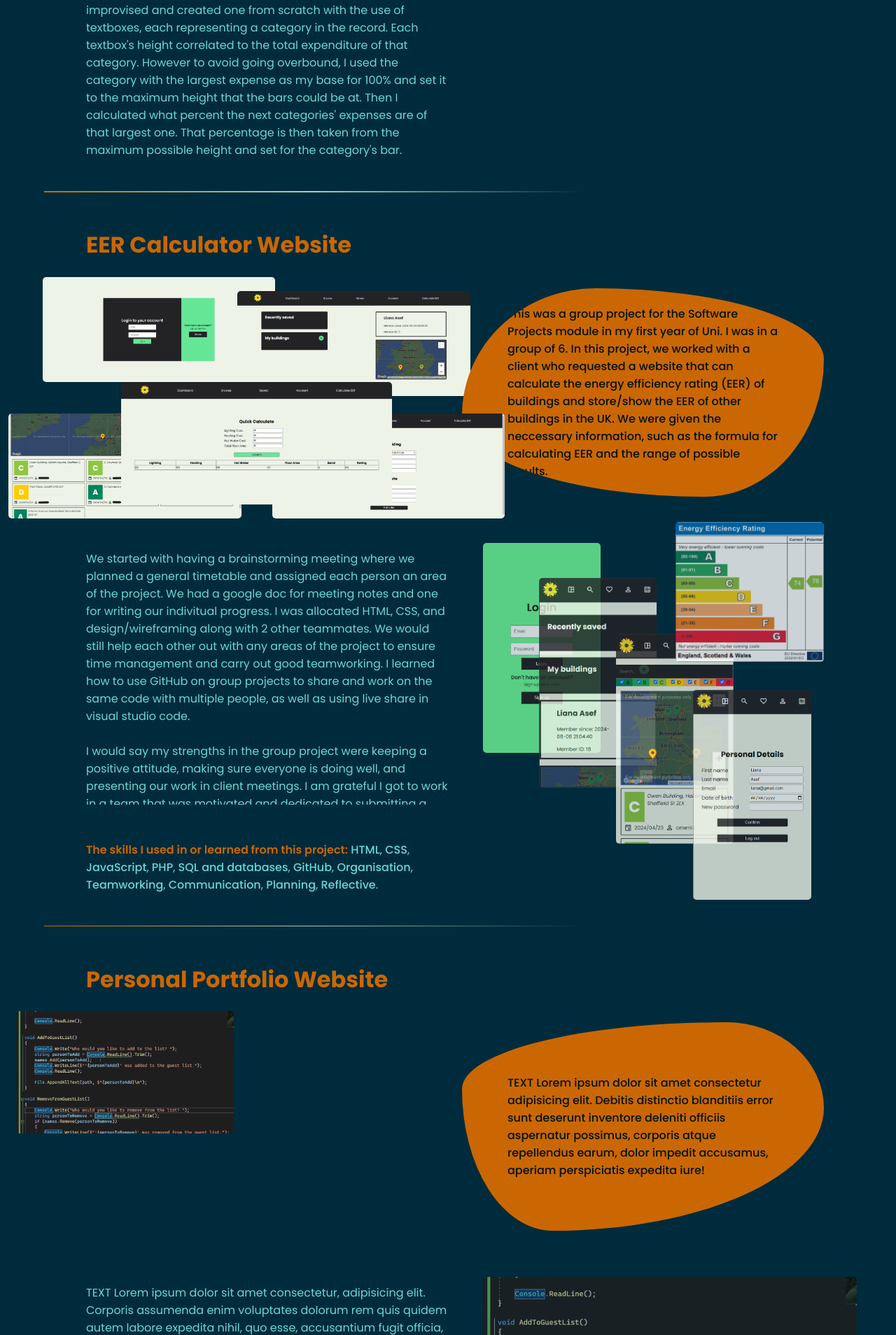
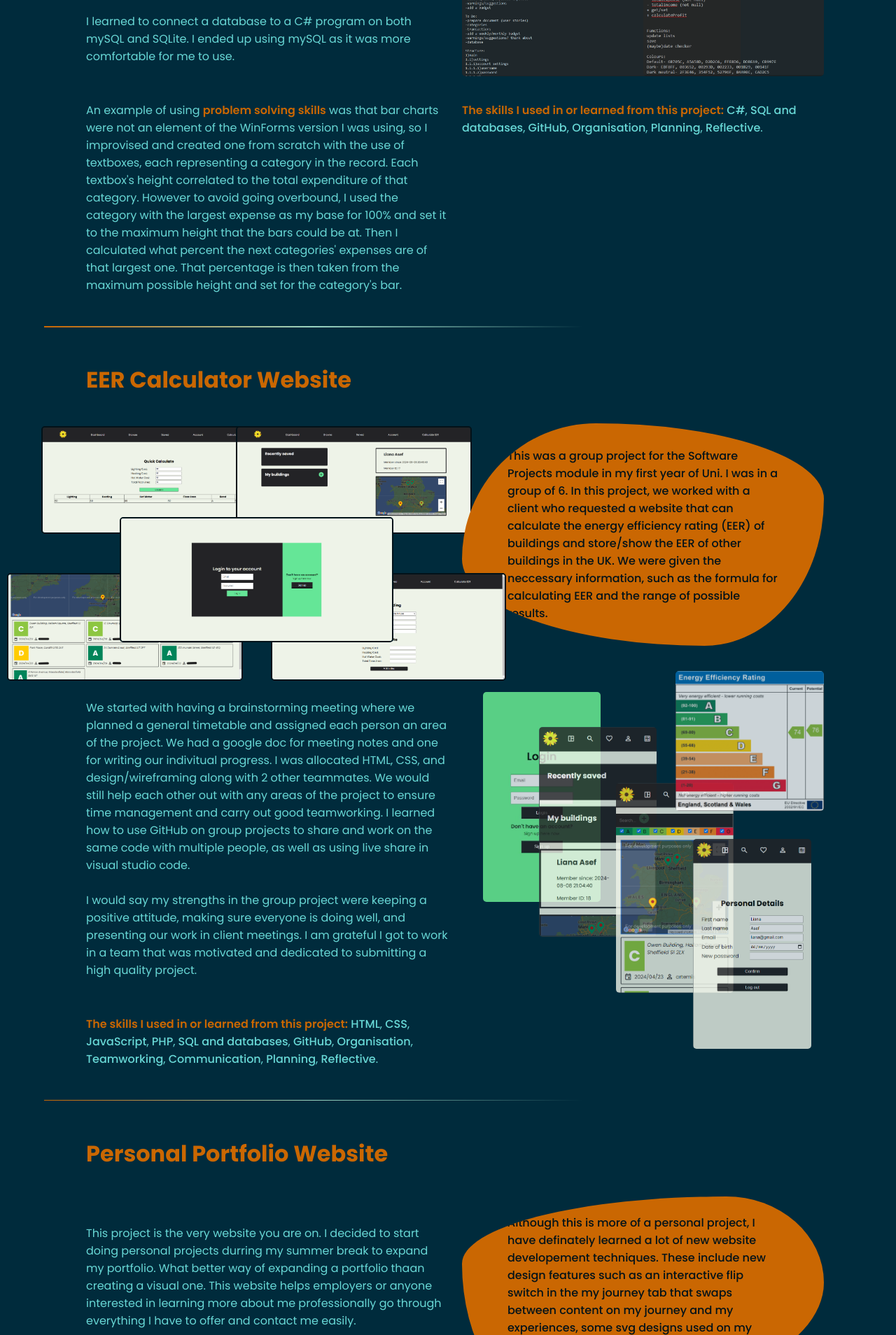
Before and after one commit to liana1402/Personal-Portfolio, a PHP site: page /projects.html in a window 1280 px wide; the page is wider, and only the part inside the window is pictured. Shown: the part 3297-5205 px from the top of that part at 70% size. Run offline with PHP 8.4, Linux system fonts and the light colour scheme; some libraries are stand-ins or nearby versions.

Commit message:
completeed projects desktop

```diff
--- a/projects.html
+++ b/projects.html
@@ -137,10 +137,10 @@
             <h1>EER Calculator Website</h1>
             <div class="project-card-content">
                 <div class="grid-images-1">
-                    <img id="EERlogin" src="images/EER/login.png" alt="login page">
+                    <img id="EERcalculate" src="images/EER/calculate.png" alt="calculate page">
                     <img id="EERdashboard" src="images/EER/dashboard.png" alt="dashboard page">
                     <img id="EERbrowse" src="images/EER/browse.png" alt="browse page">
-                    <img id="EERcalculate" src="images/EER/calculate.png" alt="calculate page">
+                    <img id="EERlogin" src="images/EER/login.png" alt="login page">
                     <img id="EERadd" src="images/EER/add.png" alt="add page">
                 </div>
                 <p class="grid-text-1 back2">This was a group project for the Software Projects module in my first year of Uni. I was in a group of 6. In this project, we worked with a client who requested a website that can calculate the energy efficiency rating (EER) of buildings and store/show the EER of other buildings in the UK. We were given the neccessary information, such as the formula for calculating EER and the range of possible results.</p>
@@ -163,20 +163,13 @@
         <div class="project-card" id="personal-portfolio">
             <h1>Personal Portfolio Website</h1>
             <div class="project-card-content">
-                <div class="grid-images-1">
-                    <img class="main-project-image" src="images/test.png">
+                <div class="grid-text-2">
+                    <p>This project is the very website you are on. I decided to start doing personal projects durring my summer break to expand my portfolio. What better way of expanding a portfolio thaan creating a visual one. This website helps employers or anyone interested in learning more about me professionally go through everything I have to offer and contact me easily.
+                        <br><br><span class="color-red">The skills I used in or learned from this project:</span> <a href="skills.html#computing-skills">HTML</a>, <a href="skills.html#computing-skills">CSS</a>, <a href="skills.html#computing-skills">JavaScript</a>, <a href="skills.html#computing-skills">GitHub</a>, <a href="skills.html#personal-skills">Organisation</a>, <a href="skills.html#personal-skills">Planning</a>.
+                    </p>
                 </div>
-                <p class="grid-text-1 back1">TEXT Lorem ipsum dolor sit amet consectetur adipisicing elit. Debitis distinctio
-                    blanditiis error sunt deserunt inventore deleniti officiis aspernatur possimus, corporis atque
-                    repellendus earum, dolor impedit accusamus, aperiam perspiciatis expedita iure!</p>
-                <p class="grid-text-2">TEXT Lorem ipsum dolor sit amet consectetur, adipisicing elit. Corporis assumenda
-                    enim voluptates dolorum rem quis quidem autem labore expedita nihil, quo esse, accusantium fugit
-                    officia, commodi pariatur quia eius dolore deserunt delectus nostrum facere architecto recusandae?
-                    Voluptatum sapiente fugit unde quisquam facere tempore omnis, fuga, nam, odio ad obcaecati? Error
-                    eaque, inventore ex quos dolorem repudiandae aliquid autem quam et?</p>
-                <div class="grid-images-2">
-                    <img src="images/test.png">
-                </div>
+                <p class="grid-text-1 back1">Although this is more of a personal project, I have definately learned a lot of new website developement techniques. These include new design features such as an interactive flip switch in the my journey tab that swaps between content on my journey and my experiences, some svg designs used on my navbar and blobs on the projects page, and enabling me to expand my creativity with how I display images on the projects page.
+                </p>
             </div>
         </div>
     </div>
--- a/styles/desktop.css
+++ b/styles/desktop.css
@@ -105,7 +105,6 @@
 .project-card-content{
     display: grid;
     grid-template-columns: 50% 50%;
-    grid-template-rows: 330px 420px;
     gap: 20px;
 }
 .grid-text-1{
--- a/styles/mobile.css
+++ b/styles/mobile.css
@@ -279,6 +279,7 @@ body ul{
 .grid-images-1 img{
     height: 175px;
     transition: 0.4s;
+    border: 2px solid #001219;
 }
 
 /* column start 1 */
@@ -295,12 +296,13 @@ body ul{
 }
 #EERbrowse{
     grid-column: 1;
-    margin-top: 45px;
+    margin-top: 80px;
     height: 150px;
 }
-#EERlogin{
+#EERcalculate{
     grid-column: 1 / span 2;
     height: 150px;
+    margin-top: 20px;
 }
 
 /* column start 2 */
@@ -312,7 +314,7 @@ body ul{
     grid-column: 2 / span 2;
     height: 190px;
 }
-#EERcalculate{
+#EERlogin{
     grid-column: 2 / span 2;
     z-index: 2;
 }
@@ -340,7 +342,7 @@ body ul{
 }
 #EERadd{
     grid-column: 4;
-    margin-top: 45px;
+    margin-top: 80px;
     height: 150px;
     z-index: 1;
 }
@@ -358,6 +360,7 @@ body ul{
     overflow: hidden;
     min-width: 0;
     max-width: 640px;
+    min-height: 300px;
     background-color: #CA6702;
     transition: ease-in-out 0.5s;
     align-content: center;
```
